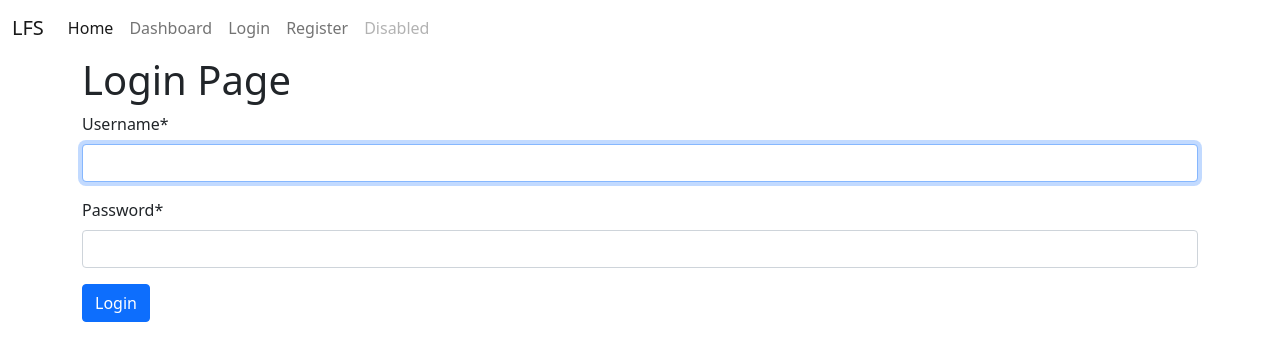
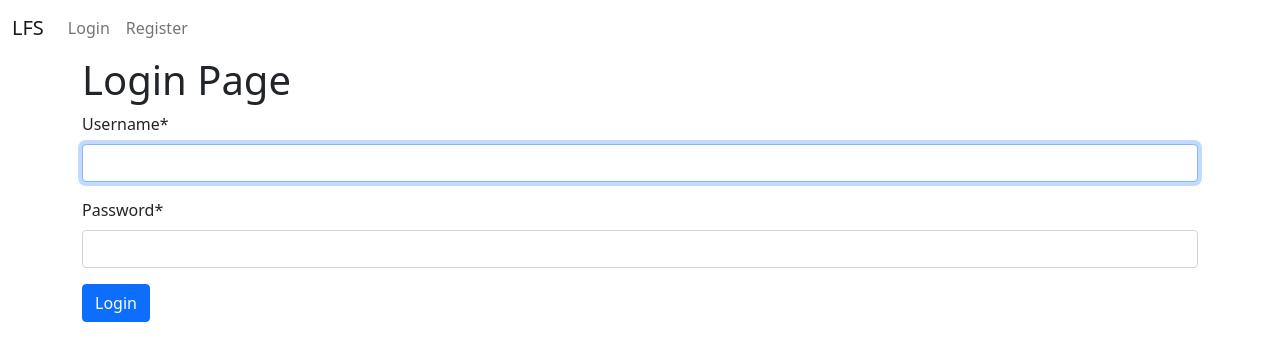
Before and after one commit to Shuvo1910/Institute_management, a Django app: page / in a window 1280 px wide. Shown: the top 361 px of the page. Run offline with Django 5.2, Linux system fonts and the light colour scheme; some libraries are stand-ins or nearby versions.

Commit message:
Logout function & auth permission done

```diff
--- a/institure_management/institure_management/settings.py
+++ b/institure_management/institure_management/settings.py
@@ -135,3 +135,4 @@ MAILERS = {
 AUTH_USER_MODEL = 'user_auth.UserInfoModel'
 CRISPY_ALLOWED_TEMPLATE_PACKS = "bootstrap5"
 CRISPY_TEMPLATE_PACK = "bootstrap5"
+LOGIN_URL = 'login_view'
--- a/institure_management/user_auth/templates/master/nav.html
+++ b/institure_management/user_auth/templates/master/nav.html
@@ -1,26 +1,34 @@
 <nav class="navbar navbar-expand-lg navbar-light">
   <div class="container-fluid">
-    <a class="navbar-brand" href="#">LFS</a>
-    <button class="navbar-toggler" type="button" data-bs-toggle="collapse" data-bs-target="#navbarNav" aria-controls="navbarNav" aria-expanded="false" aria-label="Toggle navigation">
-      <span class="navbar-toggler-icon"></span>
-    </button>
+    <a class="navbar-brand">LFS</a>
+    <button class="navbar-toggler" type="button" data-bs-toggle="collapse" data-bs-target="#navbarNav" aria-controls="navbarNav" aria-expanded="false" aria-label="Toggle navigation"><span class="navbar-toggler-icon"></span></button>
     <div class="collapse navbar-collapse" id="navbarNav">
       <ul class="navbar-nav">
+        {% if request.user.is_authenticated %}
           <li class="nav-item">
-          <a class="nav-link active" aria-current="page" href="#">Home</a>
+            <a class="nav-link" href="{% url 'dashboard_view' %}">Dashboard</a>
+          </li>
+
+          <li class="nav-item">
+            <a class="nav-link" href="#">Student</a>
           </li>
           <li class="nav-item">
-          <a class="nav-link" href="#">Dashboard</a>
+            <a class="nav-link" href="#">Teacher</a>
           </li>
           <li class="nav-item">
-          <a class="nav-link" href="#">Login</a>
+            <a class="nav-link" href="#">Courses</a>
           </li>
           <li class="nav-item">
-          <a class="nav-link" href="#">Register</a>
+            <a class="nav-link" href="{% url 'logout_view' %}">Logout</a>
+          </li>
+        {% else %}
+          <li class="nav-item">
+            <a class="nav-link" href="{% url 'login_view' %}">Login</a>
           </li>
           <li class="nav-item">
-          <a class="nav-link disabled" href="#" tabindex="-1" aria-disabled="true">Disabled</a>
+            <a class="nav-link" href="register_view">Register</a>
           </li>
+        {% endif %}
       </ul>
     </div>
   </div>
--- a/institure_management/user_auth/urls.py
+++ b/institure_management/user_auth/urls.py
@@ -3,6 +3,7 @@ from user_auth.views import *
 
 urlpatterns = [
     path('', login_view, name='login_view'),
+    path('logout_view', logout_view, name='logout_view'),
     path('dashboard/', dashboard_view, name='dashboard_view'),
 
 ]
--- a/institure_management/user_auth/views.py
+++ b/institure_management/user_auth/views.py
@@ -1,4 +1,5 @@
 from django.shortcuts import render, redirect
+from django.contrib.auth.decorators import login_required
 from django.contrib.auth.forms import AuthenticationForm
 from django.contrib.auth import login, logout
 from django.contrib import messages
@@ -16,11 +17,17 @@ def login_view(request):
         messages.warning(request, 'Invalid username or password!')
     context = {
         'form_data' : form_data
-
     }
 
     return render(request, 'login.html', context)
 
+@login_required
+def logout_view(request):
+    logout(request)
+    messages.success(request, 'User Logged Out Successfully.')
+    return redirect('login_view')
+
+@login_required
 def dashboard_view(request):
 
     return render(request, 'dashboard.html')
```
Also changed, not shown: institure_management/db.sqlite3. Lines whose indentation alone changed are shown as unchanged.
